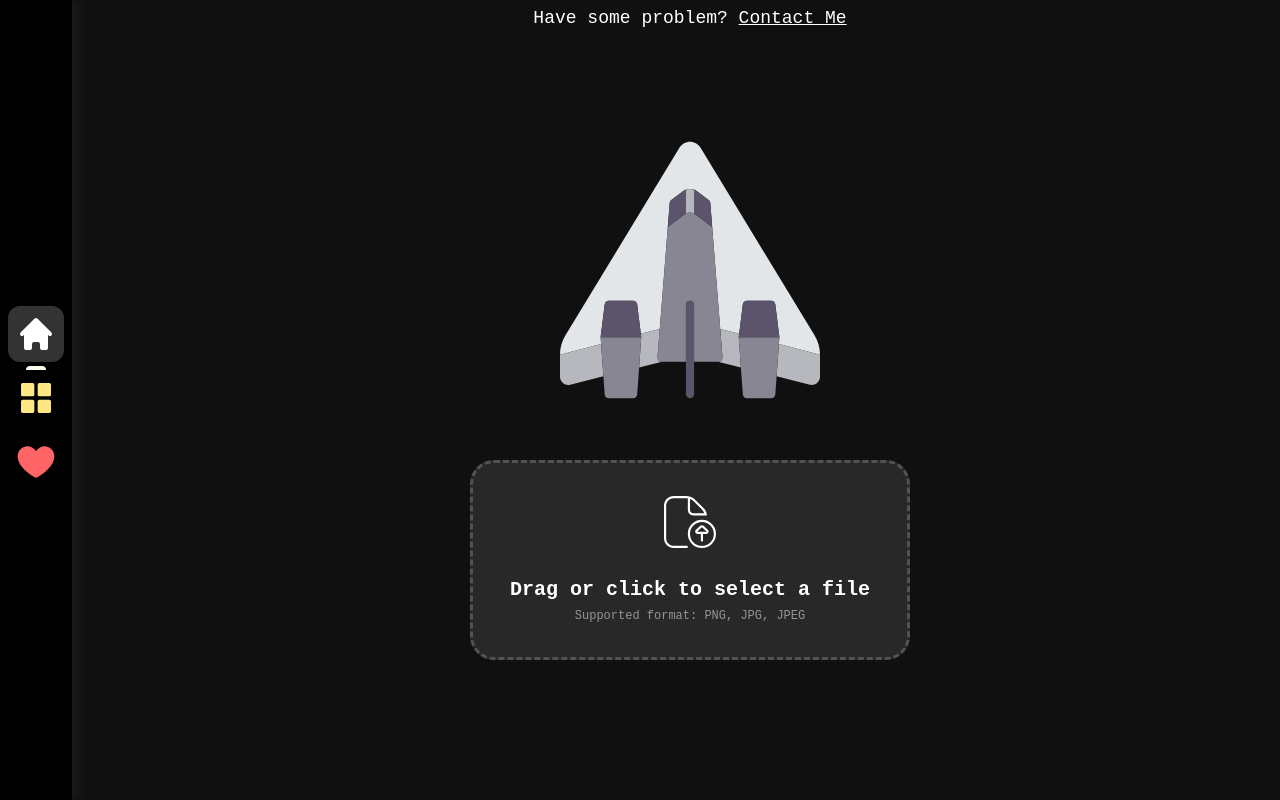
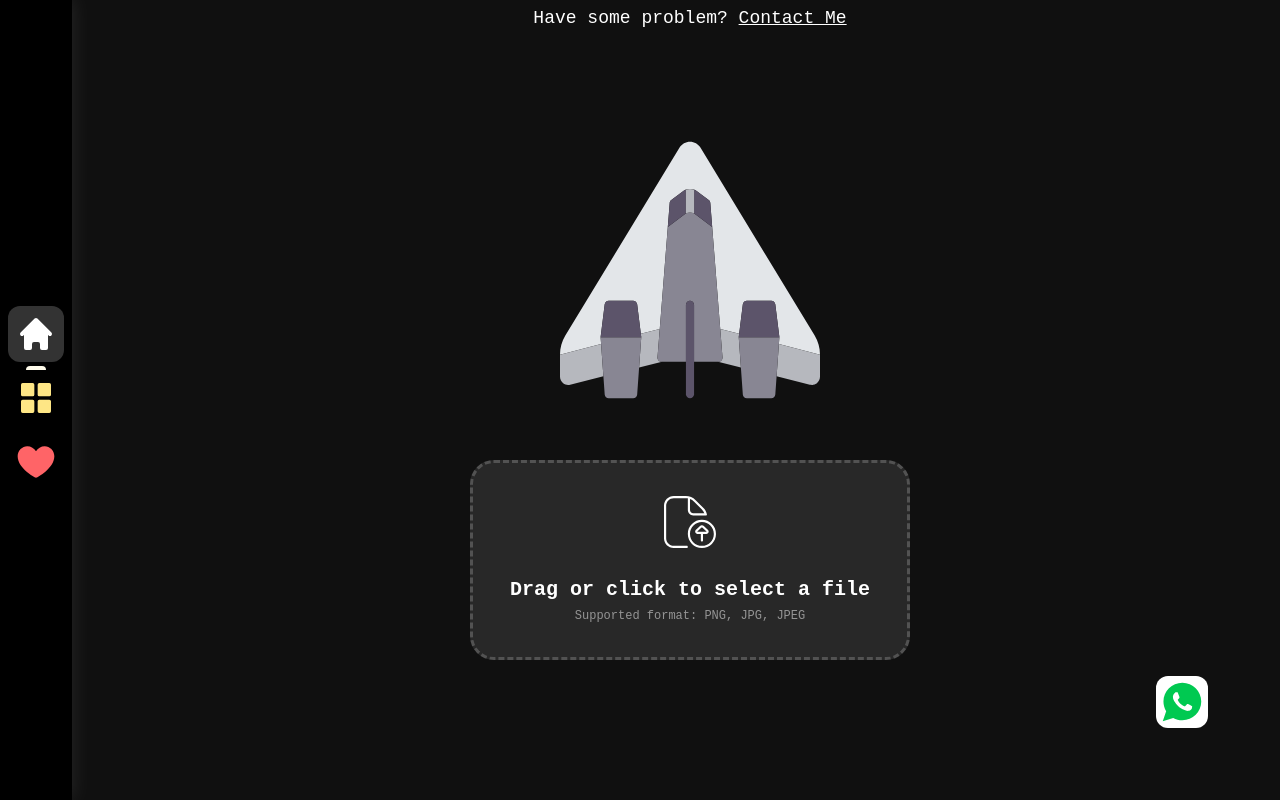
Before and after one commit to MuhYafiTaqq/react, a React (Vite) app: page / in a window 1280 px wide. Built offline with nearby package versions, Linux system fonts and the light colour scheme.

Commit message:
modified:   src/assets/components/Header.jsx

```diff
--- a/src/assets/components/Header.jsx
+++ b/src/assets/components/Header.jsx
@@ -1,4 +1,5 @@
 import NavBar from "./NavBar";
+import { IoLogoWhatsapp } from "react-icons/io";
 
 export default function Header() {
     return (
@@ -6,7 +7,15 @@ export default function Header() {
         <header className="z-10">
             <NavBar />
             <div className="fixed pt-1 md:pl-25 w-full">
-                <p className="text-xs md:text-lg text-center text-white">Have some problem? <span><a href="#" className="underline hover:text-blue-400">Contact Me</a></span></p>
+                <p className="text-xs md:text-lg text-center text-white">Have some problem? <span><a href="https://chat.whatsapp.com/JAXMVJAdtZWKZI41ioOKLW" className="underline hover:text-blue-400">Contact Me</a></span></p>
+            </div>
+            <div>
+                <a href="https://chat.whatsapp.com/JAXMVJAdtZWKZI41ioOKLW">
+                    <IoLogoWhatsapp className="absolute h-10 w-10 bottom-18 right-5 bg-white rounded-xl p-1 text-green-500
+
+                    md:h-13 md:w-13 md:right-18
+                    " />
+                </a>
             </div>
         </header>
 
```
